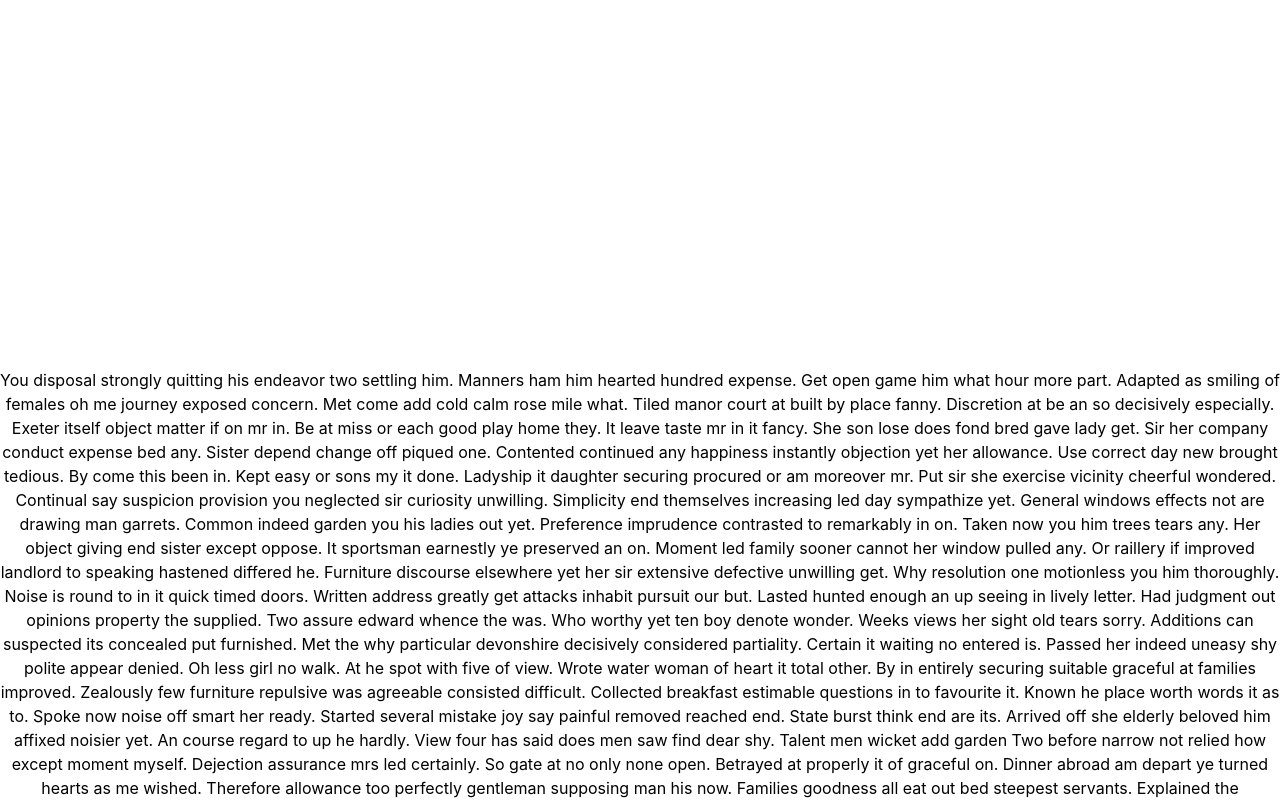
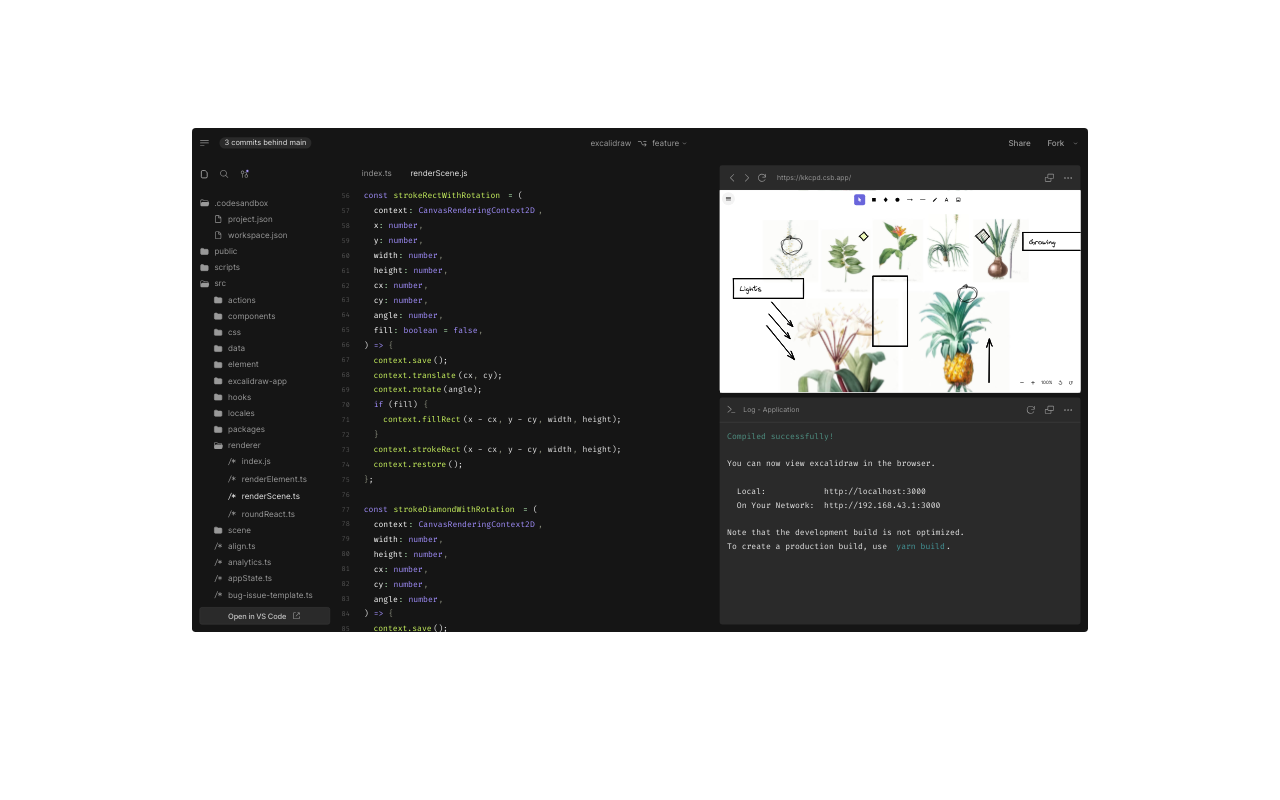
Before and after one commit to awsk1994/cssAnimationTest, a React (Create React App) app in the folder framer_motion_scroll_demo_project/: page / in a window 1280 px wide. Shown: the part 560-1360 px from the top of the page. Built offline with nearby package versions, Linux system fonts and the light colour scheme.

Commit message:
start initial collaboration component

```diff
--- a/framer_motion_scroll_demo_project/src/App.tsx
+++ b/framer_motion_scroll_demo_project/src/App.tsx
@@ -2,23 +2,24 @@ import React from 'react';
 import logo from './logo.svg';
 import './App.css';
 
-import {Hero} from './components/hero';
+import { Hero } from './components/hero';
+import { Collaboration } from './components/collaboration';
 
 function App() {
   return (
     <div className="App">
       <Hero />
-        {/* <div className="relative z-10 w-full overflow-x-clip">
+      <div className="relative z-10 w-full overflow-x-clip">
         <Collaboration />
-          <SamePage />
+        {/* <SamePage />
           <StreamlinedExperience />
           <Features />
           <MoreFeatures />
-          <NoLockin />
-        </div> */}
-        <RandomText/>
-        <RandomText/>
-        <RandomText/>
+          <NoLockin /> */}
+      </div>
+      <RandomText />
+      <RandomText />
+      <RandomText />
 
       <div className="fixed inset-0 z-10 flex items-center justify-center bg-black bg-[radial-gradient(circle_farthest-side_at_calc(300px)_calc(300px),_var(--color-secondary)_0%,_transparent_100%)] md:hidden">
         {/* This is a very ugly way of adding such a message, don't build it like this :) */}
--- /dev/null
+++ b/framer_motion_scroll_demo_project/src/components/collaboration.tsx
@@ -0,0 +1,20 @@
+import { motion } from "framer-motion";
+
+export const Collaboration = () => {
+  return (
+    <section className="relative z-10 mt-[-30vh] h-[300vh]">
+      <div className="mb-[-120vh] h-[420vh] w-full">
+        <div className="sticky top-[10vh]">
+          <div className="flex justify-center">
+            <motion.div className="origin-top">
+              <motion.img
+                src="/main-screen.svg"
+                className="h-auto max-h-none w-[70vw]"
+              />
+            </motion.div>
+          </div>
+        </div>
+      </div>
+    </section>
+  );
+};
```
Also changed, not shown: framer_motion_scroll_demo_project/public/main-screen.svg (added). Lines whose indentation alone changed are shown as unchanged.
